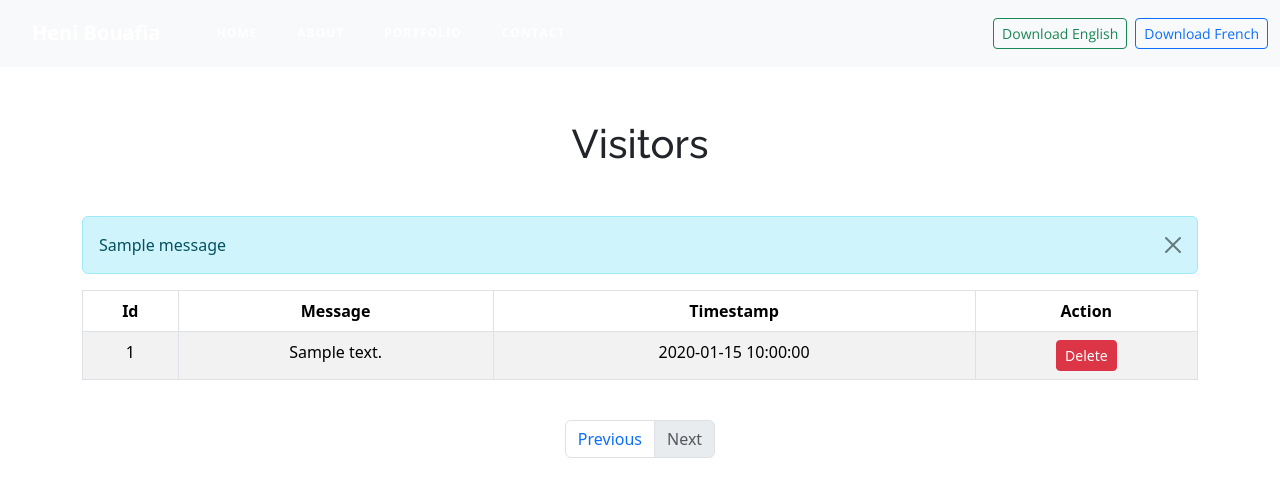
After one commit to Hanawvic/Heni-Bouafia-Portfolio, a Flask app: template my_portfolio/templates/admin.html in a window 1280 px wide. The commit adds this page. Shown: the top 497 px of the page. Run offline with Flask 2, Linux system fonts and the light colour scheme; the template is opened without the code that fills it: most values are stand-ins (such as "Sample title", 1, 10 or a date in 2020); one stand-in notice (Sample message) is shown; parts of the project's set-up code (start-up, migrations or seed data) failed here and were passed over; some libraries are stand-ins or nearby versions.

Commit message:
adding admin route

```diff
--- a/my_portfolio/__init__.py
+++ b/my_portfolio/__init__.py
@@ -3,7 +3,6 @@ from flask_bootstrap import Bootstrap5
 from flask.cli import load_dotenv
 from pymongo import MongoClient
 from my_portfolio.config import Config
-
 
 # from flask_pymongo import PyMongo
 
@@ -32,6 +31,7 @@ def create_app(config_class=Config):
 
         # initialize the app with the extension mail
         mail.init_app(app)
+
         app.register_blueprint(pages)
         app.register_blueprint(errors)
 
--- a/my_portfolio/config.py
+++ b/my_portfolio/config.py
@@ -15,3 +15,4 @@ class Config:
     RECAPTCHA_PUBLIC_KEY = os.environ.get("RECAPTCHA_PUBLIC_KEY")
     RECAPTCHA_PRIVATE_KEY = os.environ.get("RECAPTCHA_PRIVATE_KEY")
     ACCESS_KEY = os.environ.get("ACCESS_KEY")
+    ADMIN_URL = os.environ.get("ADMIN_URL")
--- /dev/null
+++ b/my_portfolio/templates/admin.html
@@ -0,0 +1,77 @@
+{% extends "navigation.html" %}
+{% block content %}
+    <div class="container">
+        <h1 class="text-center mb-5">Visitors</h1>
+        {% with messages = get_flashed_messages(with_categories=true) %}
+            {% if messages %}
+                {% for category, message in messages %}
+                    <div class="alert alert-info alert-dismissible fade show" role="alert">
+                        {{ message }}
+                        <button type="button" class="btn-close" data-bs-dismiss="alert" aria-label="Close"></button>
+                    </div>
+                {% endfor %}
+            {% endif %}
+        {% endwith %}
+        <div class="table-responsive">
+            <table class="table table-striped table-bordered table-hover mx-auto text-center">
+                <thead>
+                    <tr>
+                        <th class="text-center">Id</th>
+                        <th class="text-center">Message</th>
+                        <th class="text-center">Timestamp</th>
+                        <th class="text-center">Action</th>
+                    </tr>
+                </thead>
+                <tbody>
+                    {% for visitor in visitors %}
+                        <tr>
+                            <td class="text-center">{{ visitor['_id'] }}</td>
+                            <td>{{ visitor['message'] }}</td>
+                            <td class="text-center">{{ visitor['timestamp'] }}</td>
+                            <td class="text-center">
+                                <form action="{{ url_for('pages.delete_visitor', identity=visitor._id) }}" method="POST">
+                                    <button type="submit" class="btn btn-danger btn-sm">Delete</button>
+                                </form>
+                            </td>
+                        </tr>
+                    {% endfor %}
+                </tbody>
+            </table>
+        </div>
+        <div class="d-flex justify-content-center mt-4">
+            <nav>
+                <ul class="pagination">
+                    {% if page == 1 %}
+                        <li class="page-item disabled">
+                            <a class="page-link" href="#" tabindex="-1" aria-disabled="true">Previous</a>
+                        </li>
+                    {% else %}
+                        <li class="page-item">
+                            <a class="page-link" href="{{ url_for('pages.admin_interface', page=page-1) }}">Previous</a>
+                        </li>
+                    {% endif %}
+                    {% for p in range(1, num_pages+1) %}
+                        {% if p == page %}
+                            <li class="page-item active" aria-current="page">
+                                <a class="page-link" href="#">{{ p }}</a>
+                            </li>
+                        {% else %}
+                            <li class="page-item">
+                                <a class="page-link" href="{{ url_for('pages.admin_interface', page=p) }}">{{ p }}</a>
+                            </li>
+                        {% endif %}
+                    {% endfor %}
+                    {% if page == num_pages %}
+                        <li class="page-item disabled">
+                            <a class="page-link" href="#" tabindex="-1" aria-disabled="true">Next</a>
+                        </li>
+                    {% else %}
+                        <li class="page-item">
+                            <a class="page-link" href="{{ url_for('pages.admin_interface', page=page+1) }}">Next</a>
+                        </li>
+                    {% endif %}
+                </ul>
+            </nav>
+        </div>
+    </div>
+{% endblock %}
--- /dev/null
+++ b/my_portfolio/templates/navigation.html
@@ -0,0 +1,71 @@
+<!DOCTYPE html>
+<html lang="en">
+
+<head>
+
+  <meta charset="utf-8">
+  <meta content="width=device-width, initial-scale=1.0" name="viewport">
+
+  <title> Admin Interface</title>
+  <meta content="" name="description">
+  <meta content="" name="keywords">
+
+
+  <!-- Favicons -->
+  <link href="{{ url_for('static', filename='assets/img/faviconheni.png') }}" rel="icon">
+
+
+  <!-- Google Fonts -->
+  <link href="https://fonts.googleapis.com/css?family=Open+Sans:300,300i,400,400i,600,600i,700,700i|Raleway:300,300i,400,400i,500,500i,600,600i,700,700i|Poppins:300,300i,400,400i,500,500i,600,600i,700,700i" rel="stylesheet">
+    <link rel="stylesheet" href="https://cdnjs.cloudflare.com/ajax/libs/font-awesome/5.14.0/css/all.min.css" integrity="sha512-1PKOgIY59xJ8Co8+NE6FZ+LOAZKjy+KY8iq0G4B3CyeY6wYHN3yt9PW0XpSriVlkMXe40PTKnXrLnZ9+fkDaog==" crossorigin="anonymous" />
+  <link href="https://cdn.jsdelivr.net/npm/bootstrap@5.3.0-alpha3/dist/css/bootstrap.min.css" rel="stylesheet" integrity="sha384-KK94CHFLLe+nY2dmCWGMq91rCGa5gtU4mk92HdvYe+M/SXH301p5ILy+dN9+nJOZ" crossorigin="anonymous">
+<script src="https://cdn.jsdelivr.net/npm/bootstrap@5.3.0-alpha3/dist/js/bootstrap.bundle.min.js" integrity="sha384-ENjdO4Dr2bkBIFxQpeoTz1HIcje39Wm4jDKdf19U8gI4ddQ3GYNS7NTKfAdVQSZe" crossorigin="anonymous"></script>
+
+
+  <!-- Template Main CSS File -->
+  <link href="{{ url_for('static', filename='assets/css/style.css') }}" rel="stylesheet">
+       <!-- Bootstrap CSS -->
+            {{ bootstrap.load_css() }}
+
+</head>
+<body>
+
+<!-- Navigation -->
+<div class="container">
+ <nav class="navbar fixed-top navbar-expand-lg bg-body-tertiary" style="background-color: #CFD8DC;" id="mainNav">
+  <div class="container-fluid">
+    <a class="navbar-brand" href="{{ url_for('pages.index') }}">Heni Bouafia</a>
+    <button class="navbar-toggler" type="button" data-bs-toggle="collapse" data-bs-target="#navbarScroll" aria-controls="navbarScroll" aria-expanded="false" aria-label="Toggle navigation">
+      <span class="navbar-toggler-icon"></span>
+    </button>
+    <div class="collapse navbar-collapse" id="navbarScroll">
+      <ul class="navbar-nav me-auto my-2 my-lg-0 navbar-nav-scroll" style="--bs-scroll-height: 100px;">
+        <li class="nav-item">
+          <a class="nav-link active" aria-current="page" href="{{ url_for('pages.index') }}">Home</a>
+        </li>
+        <li class="nav-item">
+          <a class="nav-link" href="{{ url_for('pages.index') }}#about">About</a>
+        </li>
+
+        <li class="nav-item">
+          <a class="nav-link" href="{{ url_for('pages.index') }}#portfolio">Portfolio</a>
+        </li>
+         <li class="nav-item">
+          <a class="nav-link" href="{{ url_for('pages.index') }}#contact">Contact</a>
+        </li>
+      </ul>
+      <form class="d-flex">
+        <button class="btn btn-sm btn-outline-success me-2" type="button"><a class="nav-link" href="{{ url_for('pages.download_en_resume') }}" target="blanck">Download English</a></button>
+        <button class="btn btn-sm btn-outline-primary" type="button"><a class="nav-link" href="{{ url_for('pages.download') }}" target="blanck">Download French</a></button>
+      </form>
+    </div>
+  </div>
+</nav>
+</div>
+<br>
+<br> <br> <br> <br>
+{% block content %}
+{% endblock %}
+
+</body>
+</html>
--- a/my_portfolio/templates/resume.html
+++ b/my_portfolio/templates/resume.html
@@ -13,7 +13,6 @@
 
   <!-- Favicons -->
   <link href="{{ url_for('static', filename='assets/img/faviconheni.png') }}" rel="icon">
-  <link href="{{ url_for('static', filename='assets/img/faviconheni.png') }}" rel="apple-touch-icon">
 
 
   <!-- Google Fonts -->
```
Also changed, not shown: my_portfolio/routes/routes.py (+20 -3 lines), my_portfolio/models.py (line endings or trailing spaces).
